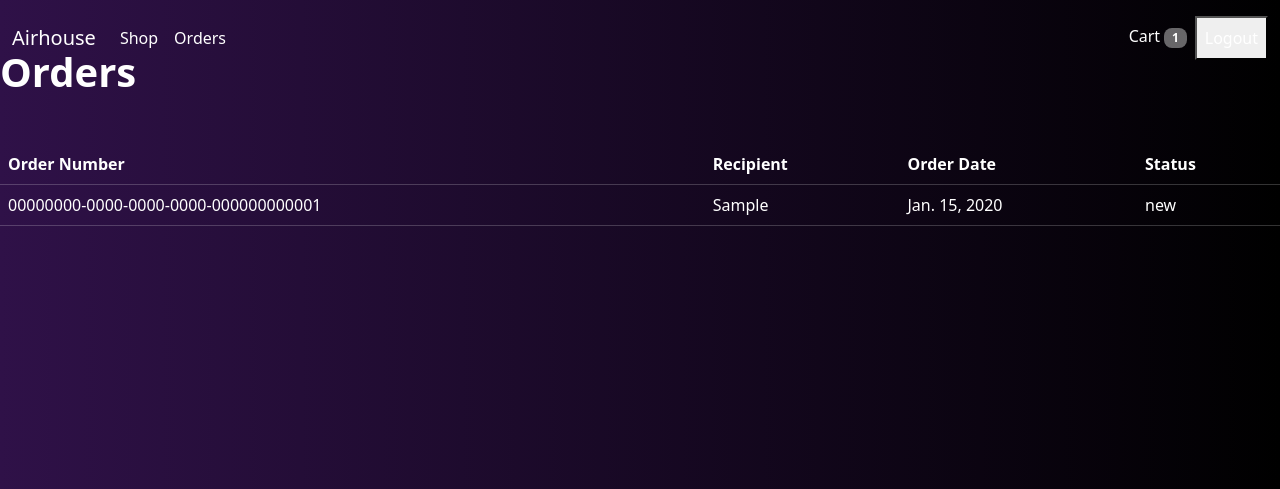
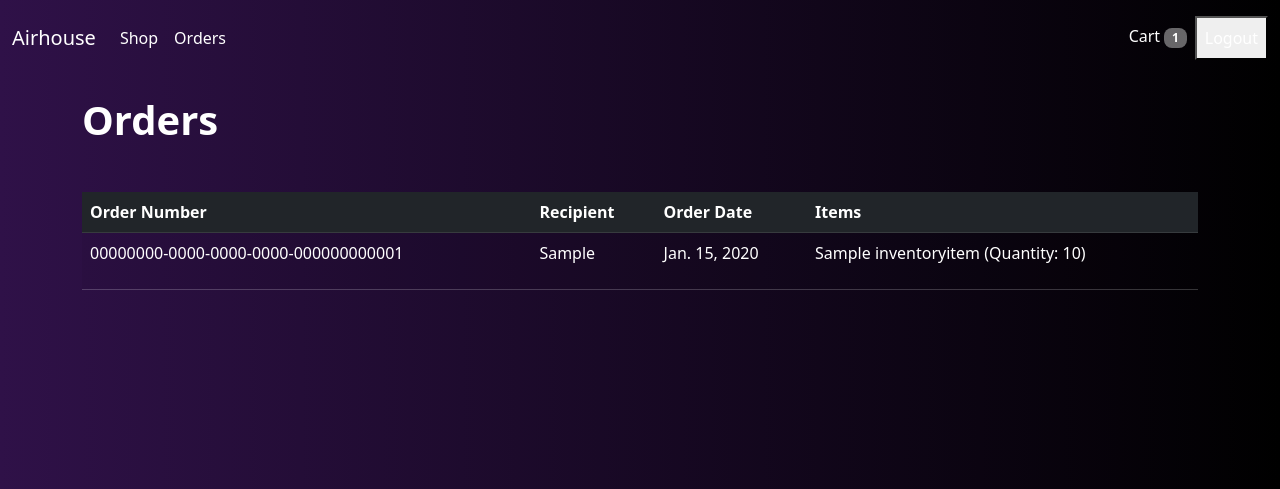
Before and after one commit to leo9uo/Airhouse, a Django app: page /customer/orders/ in a window 1280 px wide. Shown: the top 489 px of the page. Run offline with Django 5.2, Linux system fonts and the light colour scheme; a user stored in the database is signed in; tables that the repository leaves empty hold one stand-in row (values such as "Sample post").

Commit message:
CLIENT: updated format on orders page

```diff
--- a/client_side/templates/client/orders.html
+++ b/client_side/templates/client/orders.html
@@ -1,19 +1,18 @@
 {% extends 'client/base.html' %}
 
 {% block content %}
-<h1 class="mt-4">Orders</h1>
+<div class="container mt-5">
+    <h1 class="mb-4">Orders</h1>
 
     {% if orders %}
-  <div class="row mt-4">
-    <div class="col">
-      <table class="table">
-        <thead>
+    <div class="table-responsive">
+        <table class="table table-striped">
+            <thead class="table-dark">
                 <tr>
-            <th>Order Number</th>
-            <th>Recipient</th>
-            <th>Order Date</th>
-            <th>Status</th>
-            <!-- Add more table headings if needed -->
+                    <th scope="col">Order Number</th>
+                    <th scope="col">Recipient</th>
+                    <th scope="col">Order Date</th>
+                    <th scope="col">Items</th>
                 </tr>
             </thead>
             <tbody>
@@ -22,16 +21,20 @@
                     <td>{{ order.order_no }}</td>
                     <td>{{ order.recipient }}</td>
                     <td>{{ order.order_date }}</td>
-              <td>{{ order.status }}</td>
-              <!-- Add more table cells if needed -->
+                    <td>
+                        <ul class="list-unstyled">
+                            {% for item in order.order_items.all %}
+                            <li>{{ item.inventory_item.name }} (Quantity: {{ item.quantity }})</li>
+                            {% endfor %}
+                        </ul>
+                    </td>
                 </tr>
                 {% endfor %}
             </tbody>
         </table>
     </div>
-  </div>
     {% else %}
     <p>No orders found.</p>
     {% endif %}
-
+</div>
 {% endblock content %}
```
Lines whose indentation alone changed are shown as unchanged.
